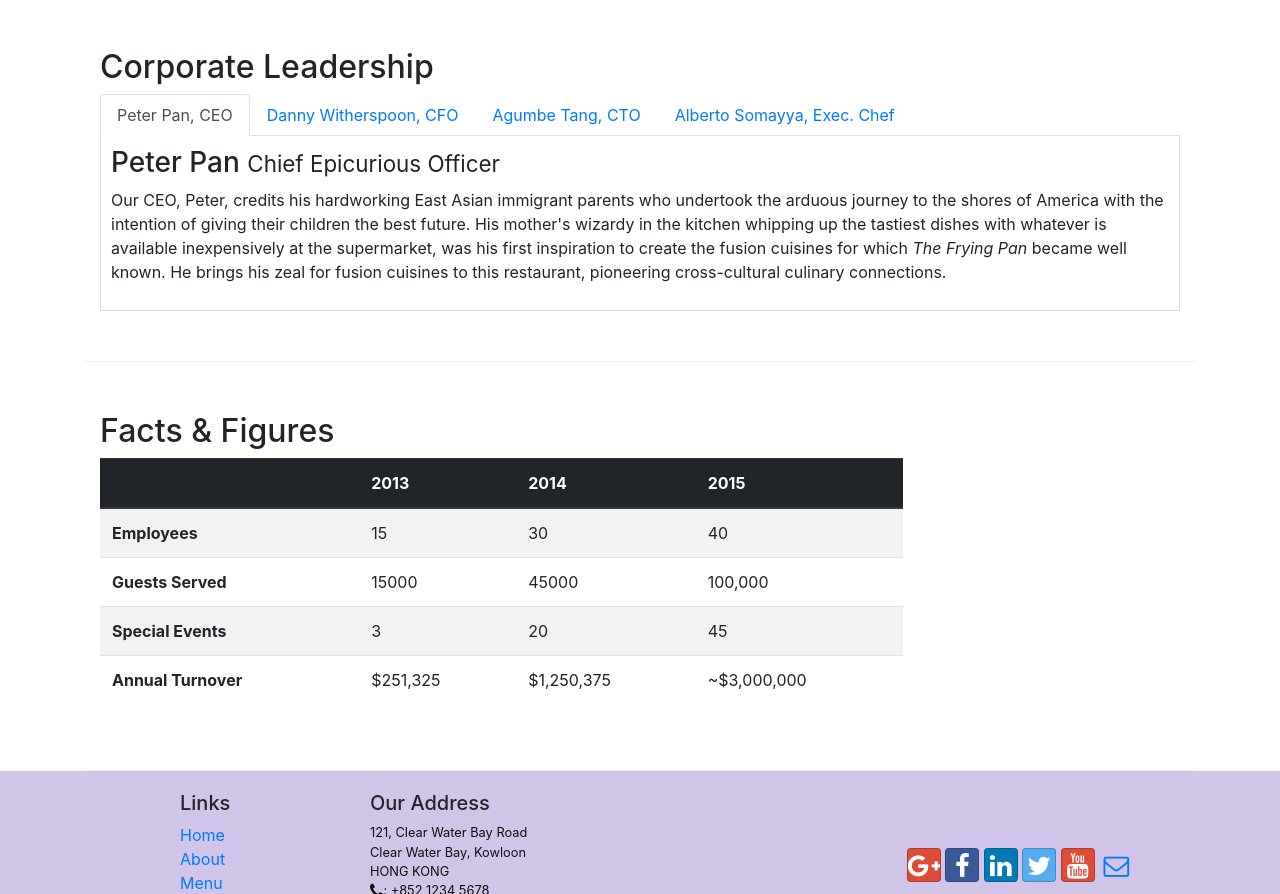
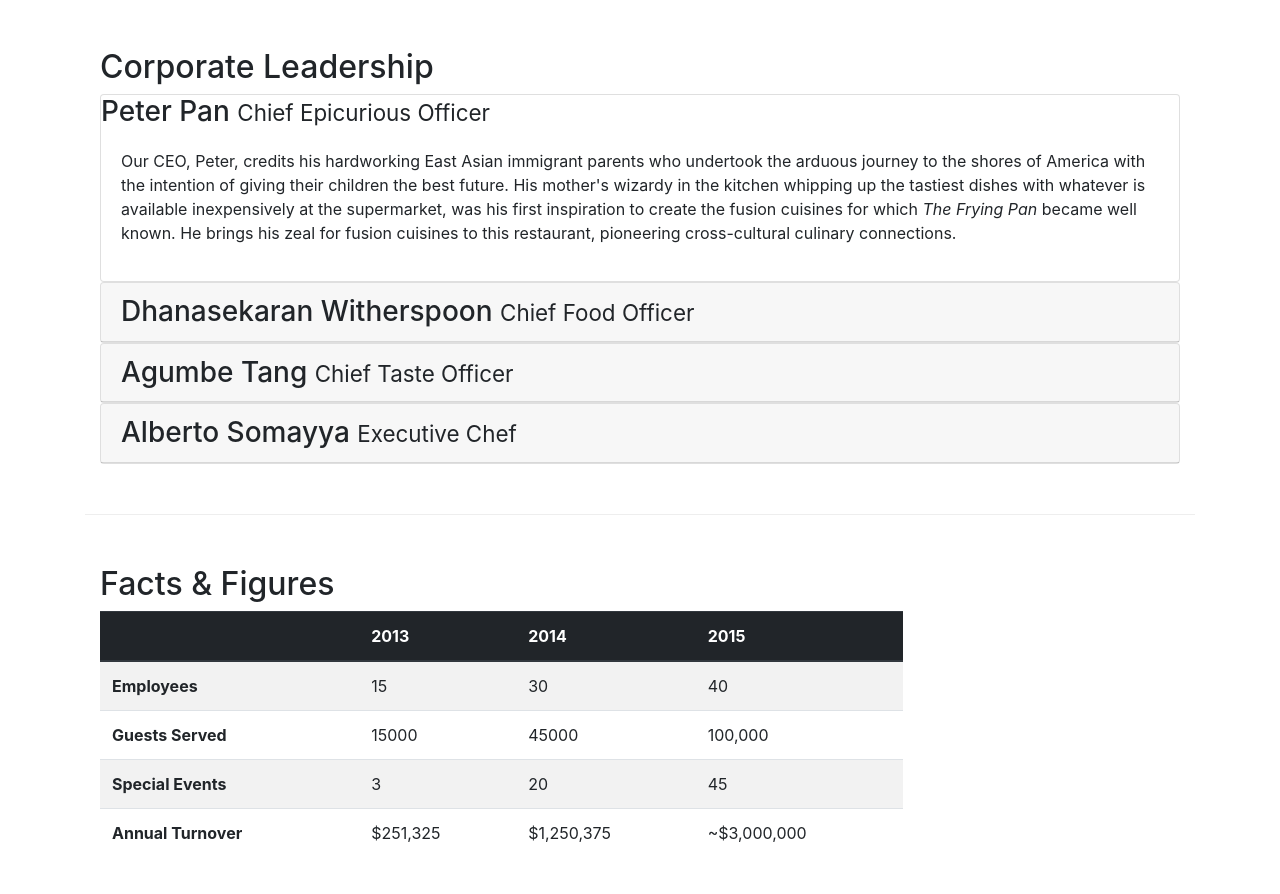
Before and after one commit to asafadd/bootstrap_intro, a website: page conFusion/aboutus.html in a window 1280 px wide. Shown: the part 897-1791 px from the top of the page. Drawn offline with nearby package versions, Linux system fonts and the light colour scheme.

Commit message:
accordion

```diff
--- a/conFusion/aboutus.html
+++ b/conFusion/aboutus.html
@@ -105,40 +105,60 @@
         <div class="row row-content align-items-center">
             <div class="col-12">
                 <h2>Corporate Leadership</h2>
-                  <ul class="nav nav-tabs">
-                    <li class="nav-item">
-                      <a class="nav-link active" href="#peter"
-                        role="tab" data-toggle="tab">Peter Pan, CEO</a>
-                    </li>
-                    <li class="nav-item">
-                      <a class="nav-link" href="#danny" role="tab"
-                        data-toggle="tab">Danny Witherspoon, CFO</a>
-                    </li>
-                    <li class="nav-item">
-                      <a class="nav-link" href="#agumbe"role="tab"
-                        data-toggle="tab">Agumbe Tang, CTO</a>
-                    </li>
-                    <li class="nav-item">
-                      <a class="nav-link" href="#alberto" role="tab"
-                        data-toggle="tab">Alberto Somayya, Exec. Chef</a>
-                    </li>
-                </ul>
-                <div class="tab-content">
-                    <div role="tabpanel" class="tab-pane fade show active" id="peter">
-                        <h3>Peter Pan <small>Chief Epicurious Officer</small></h3>
-                        <p class="d-none d-sm-block">Our CEO, Peter, credits his hardworking East Asian immigrant parents who undertook the arduous journey to the shores of America with the intention of giving their children the best future. His mother's wizardy in the kitchen whipping up the tastiest dishes with whatever is available inexpensively at the supermarket, was his first inspiration to create the fusion cuisines for which <em>The Frying Pan</em> became well known. He brings his zeal for fusion cuisines to this restaurant, pioneering cross-cultural culinary connections.</p>
+                <div class="accordion">
+                    <div class="card">
+                        <div role="card-header" class="tab" id="peterhead">
+                            <h3 class="mb-0">
+                                <a data-toggle="collapse" data-target="#peter">Peter Pan <small>Chief Epicurious Officer</small></a>
+                            </h3>
+                        </div>
+                        <div class="collapse show" id="peter" data-parent="#accordion">
+                            <div class="card-body">
+                                <p class="d-none d-sm-block">Our CEO, Peter, credits his hardworking East Asian immigrant parents who undertook the arduous journey to the shores of America with the intention of giving their children the best future. His mother's wizardy in the kitchen whipping up the tastiest dishes with whatever is available inexpensively at the supermarket, was his first inspiration to create the fusion cuisines for which <em>The Frying Pan</em> became well known. He brings his zeal for fusion cuisines to this restaurant, pioneering cross-cultural culinary connections.</p>
+                            </div>
+                        </div>
                     </div>
-                    <div role="tabpanel" class="tab-pane fade" id="danny">
-                        <h3>Dhanasekaran Witherspoon <small>Chief Food Officer</small></h3>
-                        <p class="d-none d-sm-block">Our CFO, Danny, as he is affectionately referred to by his colleagues, comes from a long established family tradition in farming and produce. His experiences growing up on a farm in the Australian outback gave him great appreciation for varieties of food sources. As he puts it in his own words, <em>Everything that runs, wins, and everything that stays, pays!</em></p>
+                    <div class="card">
+                        <div class="card-header" role="tab" id="dannyhead">
+                            <h3 class="mb-0">
+                                <a class="collapsed" data-toggle="collapse" data-target="#danny">
+                                Dhanasekaran Witherspoon <small>Chief Food Officer</small>
+                                </a>
+                            </h3>
+                        </div>
+                        <div class="collapse" id="danny" data-parent="#accordion">
+                            <div class="card-body">
+                                <p class="d-none d-sm-block">Our CFO, Danny, as he is affectionately referred to by his colleagues, comes from a long established family tradition in farming and produce. His experiences growing up on a farm in the Australian outback gave him great appreciation for varieties of food sources. As he puts it in his own words, <em>Everything that runs, wins, and everything that stays, pays!</em></p>
+                            </div>
+                        </div>
                     </div>
-                    <div role="tabpanel" class="tab-pane fade" id="agumbe">
-                        <h3>Agumbe Tang <small>Chief Taste Officer</small></h3>
-                        <p class="d-none d-sm-block">Blessed with the most discerning gustatory sense, Agumbe, our CTO, personally ensures that every dish that we serve meets his exacting tastes. Our chefs dread the tongue lashing that ensues if their dish does not meet his exacting standards. He lives by his motto, <em>You click only if you survive my lick.</em></p>
+                    <div class="card">
+                        <div class="card-header" role="tab" id="agumbehead">
+                            <h3 class="mb-0">
+                                <a class="collapsed" data-toggle="collapse" data-target="#agumbe">
+                                Agumbe Tang <small>Chief Taste Officer</small>
+                                </a>
+                            </h3>
+                        </div>
+                        <div class="collapse" id="agumbe" data-parent="#accordion">
+                            <div class="card-body">
+                                <p class="d-none d-sm-block">Blessed with the most discerning gustatory sense, Agumbe, our CTO, personally ensures that every dish that we serve meets his exacting tastes. Our chefs dread the tongue lashing that ensues if their dish does not meet his exacting standards. He lives by his motto, <em>You click only if you survive my lick.</em></p>
+                            </div>
+                        </div>
                     </div>
-                    <div role="tabpanel" class="tab-pane fade" id="alberto">
-                        <h3>Alberto Somayya <small>Executive Chef</small></h3>
-                        <p class="d-none d-sm-block">Award winning three-star Michelin chef with wide International experience having worked closely with whos-who in the culinary world, he specializes in creating mouthwatering Indo-Italian fusion experiences. He says, <em>Put together the cuisines from the two craziest cultures, and you get a winning hit! Amma Mia!</em></p>
+                    <div class="card">
+                        <div class="card-header" role="tab" id="albertohead">
+                            <h3 class="mb-0">
+                                <a class="collapsed" data-toggle="collapse" data-target="#alberto">
+                                Alberto Somayya <small>Executive Chef</small>
+                                </a>
+                            </h3>
+                        </div>
+                        <div class="collapse" id="alberto" data-parent="#accordion">
+                            <div class="card-body">
+                                <p class="d-none d-sm-block">Award winning three-star Michelin chef with wide International experience having worked closely with whos-who in the culinary world, he specializes in creating mouthwatering Indo-Italian fusion experiences. He says, <em>Put together the cuisines from the two craziest cultures, and you get a winning hit! Amma Mia!</em></p>
+                            </div>
+                        </div>
                     </div>
                 </div>
             </div>
```
